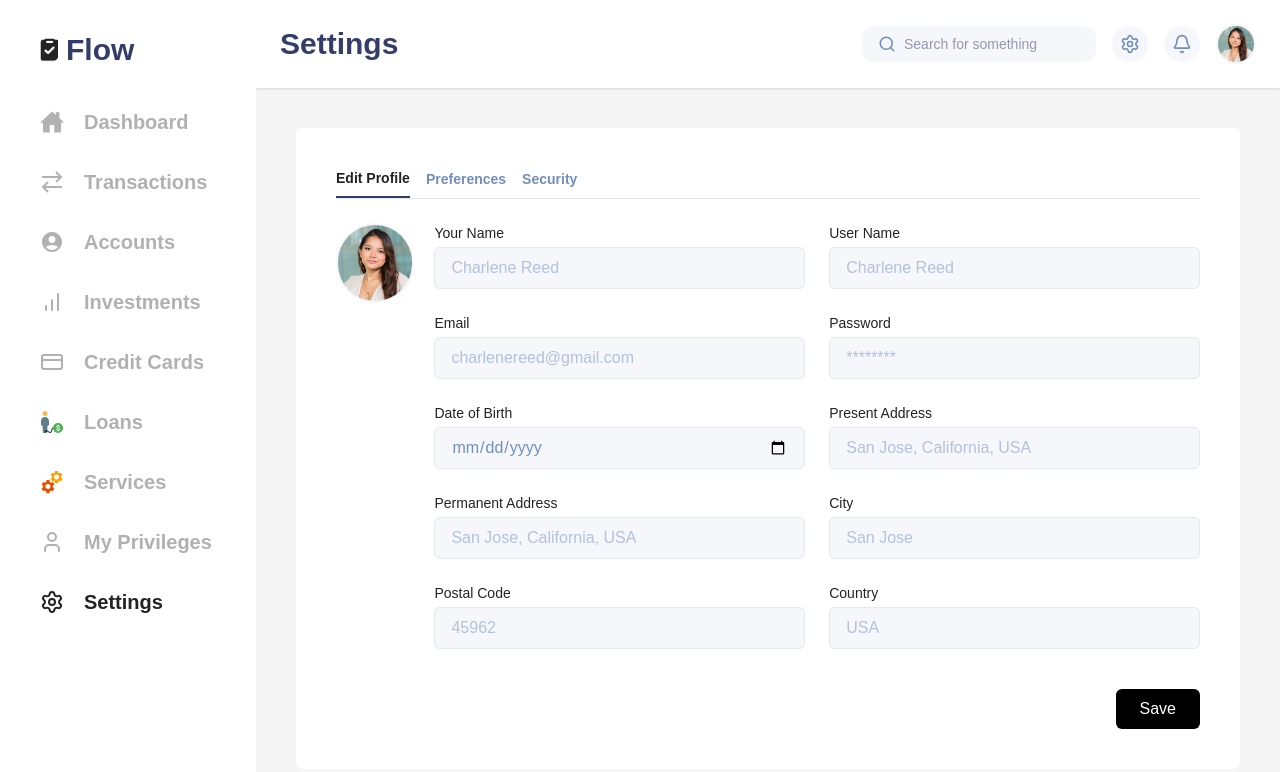
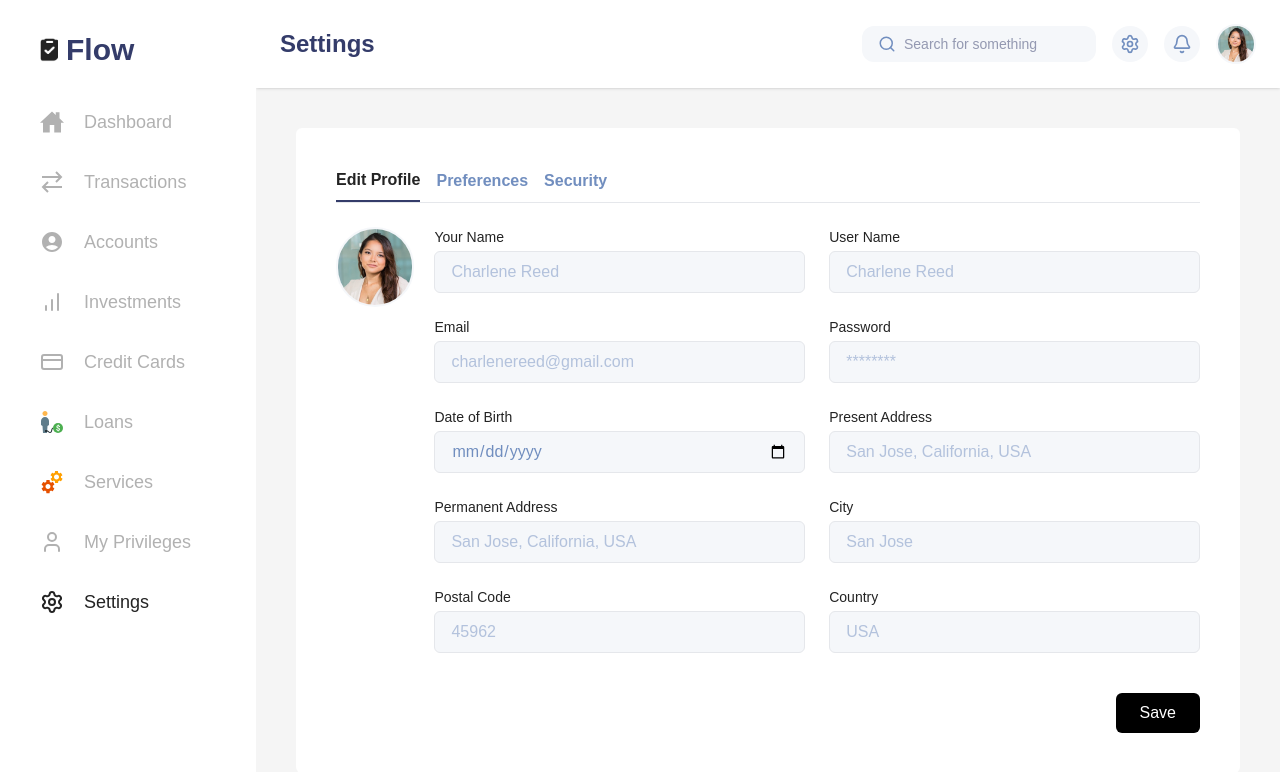
Before and after one commit to dijayst/flowdashboard, a Next.js app: page /Settings in a window 1280 px wide. Shown: the top 772 px of the page. Built offline with nearby package versions, Linux system fonts and the light colour scheme.

Commit message:
reviewing

```diff
--- a/src/app/Settings/page.tsx
+++ b/src/app/Settings/page.tsx
@@ -23,7 +23,7 @@ export default function page() {
         <button
           key={tab}
           onClick={() => setActiveTab(tab)}
-          className={`pb-2 text-sm font-semibold ${
+          className={`pb-2 text-base font-semibold ${
             activeTab === tab
               ? "border-b-2 border-[#343C6A] text-[#232323] "
               : "text-[#718EBF]"
--- a/src/app/page.tsx
+++ b/src/app/page.tsx
@@ -20,7 +20,7 @@ export default function Home() {
 <div className="flex flex-col gap-5 lg:flex-row">
   <div className="flex flex-col gap-3 w-full lg:w-2/3">
    <div className="flex justify-between items-center px-1">
-      <h1 className={`text-lg ${headerClassName}`}>My Cards</h1>
+      <h1 className={`text-xl ${headerClassName}`}>My Cards</h1>
       <h1 className="text-lg">See All</h1>
     </div>
 
@@ -39,7 +39,7 @@ export default function Home() {
   </div>
 
   <div className="flex flex-col gap-4 w-full lg:w-1/3">
-    <h1 className={`text-lg ${headerClassName}`}>Recent Transaction</h1>
+    <h1 className={`text-xl ${headerClassName}`}>Recent Transaction</h1>
     <div className="bg-white rounded-lg">
       <RecentTransactions />
     </div>
@@ -50,22 +50,22 @@ export default function Home() {
 
   <div className="flex flex-col lg:flex-row gap-5">
     <div className="w-full lg:w-2/3">
-      <h1 className={`mb-4 text-lg ${headerClassName}`}>Weekly Activity</h1>
+      <h1 className={`mb-4 text-xl ${headerClassName}`}>Weekly Activity</h1>
       <WeeklyActivityChart />
     </div>
     <div className="w-full lg:w-1/3">
-      <h1 className={`mb-4 text-lg ${headerClassName}`}>Expense Statistics</h1>
+      <h1 className={`mb-4 text-xl ${headerClassName}`}>Expense Statistics</h1>
       <ExpenseStatistics />
     </div>
   </div>
 
   <div className="flex flex-col lg:flex-row gap-5">
     <div className="w-full lg:w-2/5">
-      <h1 className={`text-lg mb-4 ${headerClassName}`}>Quick Transfer</h1>
+      <h1 className={`text-xl mb-4 ${headerClassName}`}>Quick Transfer</h1>
       <QuickTransfer />
     </div>
     <div className="w-full lg:w-3/5">
-      <h1 className={`text-lg mb-4 ${headerClassName}`}>Balance History</h1>
+      <h1 className={`text-xl mb-4 ${headerClassName}`}>Balance History</h1>
       <BalanceHistoryChart />
     </div>
   </div>
--- a/src/component/CreditCard/CardSummary.tsx
+++ b/src/component/CreditCard/CardSummary.tsx
@@ -40,11 +40,12 @@ const MyCards = () => {
                 <p className="font-semibold text-sm">{card.valid}</p>
               </div>
             </div>
-            <div className="flex justify-between">
+
+            <div className="flex justify-between items-center ">
               <p className="mt-4 tracking-widest text-sm">{card.number}</p>
 
 
-              <div className="relative w-5 h-5 ml-5">
+              <div className="relative w-5 h-5 ml-5 items-center">
   <div className="absolute top-0 left-0 w-5 h-5 bg-gray-500 border-gray-500 border-2  rounded-full z-10"></div>
   <div className="absolute top-0 left-3 w-5 h-5 bg-gray-500 border-gray-500 border-2 rounded-full z-10"></div>
 </div>
--- a/src/component/Navbar/Sidebar.tsx
+++ b/src/component/Navbar/Sidebar.tsx
@@ -25,7 +25,7 @@ const Sidebar = () => {
                 width={18}
                 height={100}
               />
-              <p className="font-bold font-inter text-3xl text-[#343C6A]">
+              <p className="font-extrabold font-inter text-3xl text-[#343C6A]">
                 Flow
               </p>
             </Link>
@@ -37,8 +37,8 @@ const Sidebar = () => {
 
           <Link key={i} href={item.href}
 
-          className={`flex items-center gap-5 text-xl  font-semibold ${
-                isActive ? 'text-[#232323] font-semibold text-xl' : 'text-[#B1B1B1] hover:text-[#232323] text-xl font-semibold'
+          className={`flex items-center gap-5 text-lg  font-medium ${
+                isActive ? 'text-[#232323] font-medium text-lg' : 'text-[#B1B1B1] hover:text-[#232323] text-lg font-medium'
               }`}
           >
             {item.icon} {item.label}
--- a/src/component/Topbar/Topbar.tsx
+++ b/src/component/Topbar/Topbar.tsx
@@ -58,7 +58,7 @@ export default function Topbar() {
         </div>
 
         {/* Title for desktop */}
-        <h1 className={`text-3xl hidden sm:block ${headerClassName}`}>
+        <h1 className={`text-2xl hidden sm:block ${headerClassName}`}>
           {pageTitle}
         </h1>
 
```
